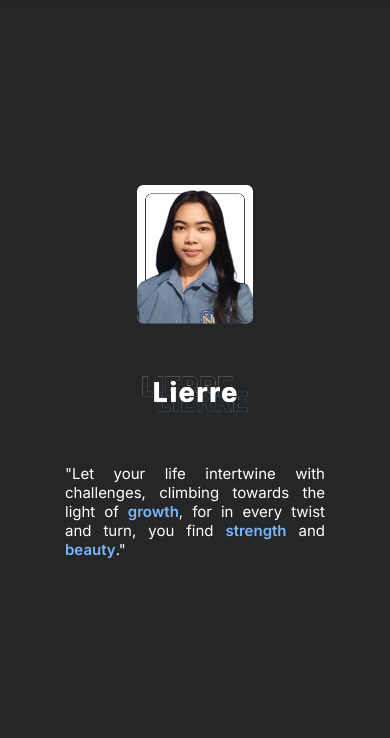
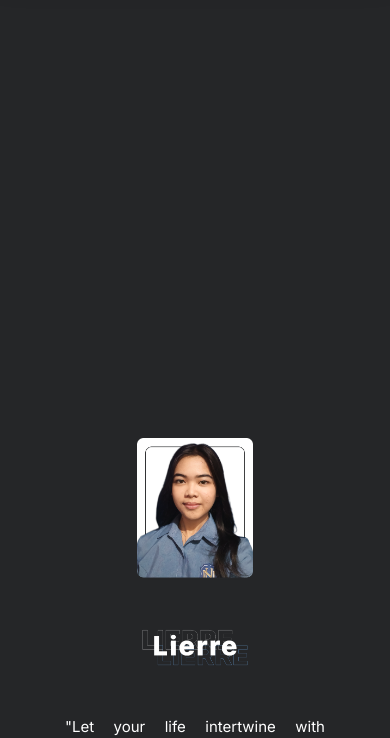
Before and after one commit to lierreliax/ivyrivera, a plain HTML site: page index.html in a window 390 px wide. Shown: the part 80-818 px from the top of the page. Drawn offline with Linux system fonts and the light colour scheme.

Commit message:
Update style.css

```diff
--- a/style.css
+++ b/style.css
@@ -774,4 +774,12 @@ footer p{
         gap: 1px;
     }
 
+    section{
+        height: 160vh;
+    }
+
+    .card.sticky {
+        position: relative;
+    }
+
 }
```
